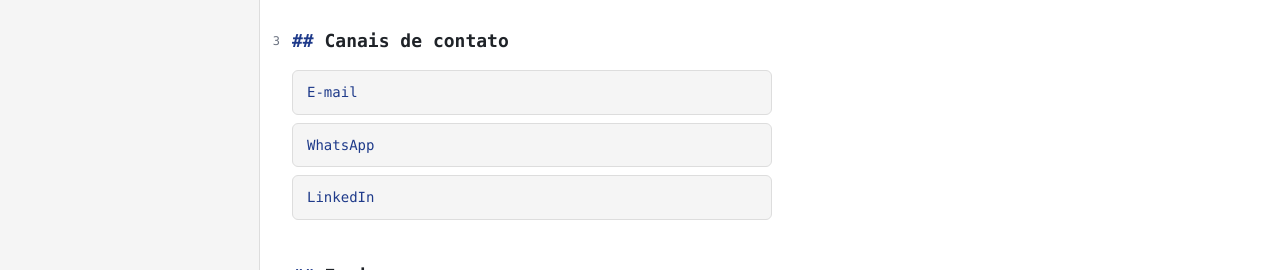
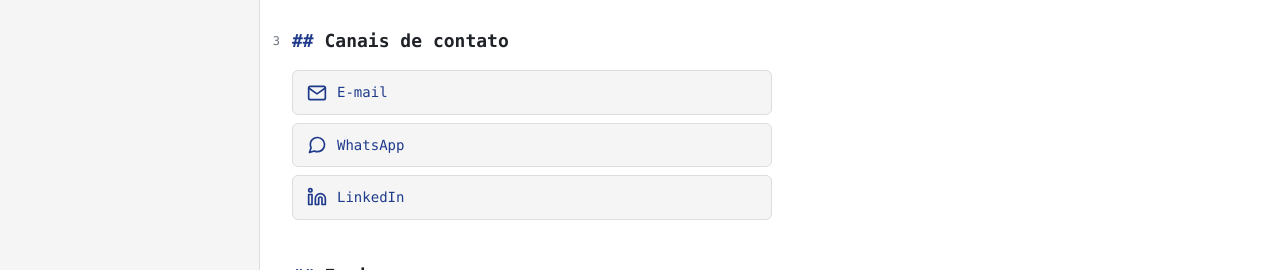
Before and after one commit to bernardorf5/Portfolio-Profissional, a React (Vite) app: page / in a window 1280 px wide. Both pictures are taken after a click on the item "Contato.md". Shown: the part 235-505 px from the top of the page. Built offline with nearby package versions, Linux system fonts and the light colour scheme.

Commit message:
Ícones em contato + prints e readme atualizados após mudanças + descrições completas de projetos

```diff
--- /dev/null
+++ b/src/components/Icone.jsx
@@ -0,0 +1,40 @@
+const caminhos = {
+    email: (
+        <>
+            <path d="M4 4h16c1.1 0 2 .9 2 2v12c0 1.1-.9 2-2 2H4c-1.1 0-2-.9-2-2V6c0-1.1.9-2 2-2z" />
+            <polyline points="22,6 12,13 2,6" />
+        </>
+    ),
+    whatsapp: (
+        <path d="M21 11.5a8.38 8.38 0 0 1-.9 3.8 8.5 8.5 0 0 1-7.6 4.7 8.38 8.38 0 0 1-3.8-.9L3 21l1.9-5.7a8.38 8.38 0 0 1-.9-3.8 8.5 8.5 0 0 1 4.7-7.6 8.38 8.38 0 0 1 3.8-.9h.5a8.48 8.48 0 0 1 8 8v.5z" />
+    ),
+    linkedin: (
+        <>
+            <path d="M16 8a6 6 0 0 1 6 6v7h-4v-7a2 2 0 0 0-2-2 2 2 0 0 0-2 2v7h-4v-7a6 6 0 0 1 6-6z" />
+            <rect x="2" y="9" width="4" height="12" />
+            <circle cx="4" cy="4" r="2" />
+        </>
+    ),
+    github: (
+        <path d="M9 19c-5 1.5-5-2.5-7-3m14 6v-3.87a3.37 3.37 0 0 0-.94-2.61c3.14-.35 6.44-1.54 6.44-7A5.44 5.44 0 0 0 20 4.77 5.07 5.07 0 0 0 19.91 1S18.73.65 16 2.48a13.38 13.38 0 0 0-7 0C6.27.65 5.09 1 5.09 1A5.07 5.07 0 0 0 5 4.77a5.44 5.44 0 0 0-1.5 3.78c0 5.42 3.3 6.61 6.44 7A3.37 3.37 0 0 0 9 18.13V22" />
+    ),
+}
+
+function Icone({ nome }) {
+    return (
+        <svg
+            className="icone"
+            viewBox="0 0 24 24"
+            fill="none"
+            stroke="currentColor"
+            strokeWidth="2"
+            strokeLinecap="round"
+            strokeLinejoin="round"
+            aria-hidden="true"
+        >
+            {caminhos[nome]}
+        </svg>
+    )
+}
+
+export default Icone
--- a/src/data/projetos.js
+++ b/src/data/projetos.js
@@ -4,8 +4,8 @@ export const projetos = [
         nome: "BlackJack-PUC",
         periodo: { pt: "Maio 2026", en: "May 2026" },
         descricao: {
-            pt: "Jogo de cartas em Python",
-            en: "Card game in Python",
+            pt: "Jogo de blackjack em Python com Pygame. O jogador enfrenta o dealer, escolhe entre Hit e Stand e acompanha a pontuação da rodada na tela.",
+            en: "Blackjack game in Python with Pygame. The player faces the dealer, chooses between Hit and Stand, and follows the round score on screen.",
         },
         tecnologias: ["Python", "Pygame"],
         github: "https://github.com/bernardorf5/BlackJack-PUC",
@@ -16,8 +16,8 @@ export const projetos = [
         nome: "Clima API",
         periodo: { pt: "Ago 2026", en: "Aug 2026" },
         descricao: {
-            pt: "API REST de clima com Spring Boot",
-            en: "Weather REST API with Spring Boot",
+            pt: "API REST de clima com Java e Spring Boot. Recebe o nome de uma cidade (/clima?cidade=Lisboa) e devolve em JSON as condições atuais e a previsão de temperatura máxima e mínima dos próximos dias.",
+            en: "Weather REST API with Java and Spring Boot. It takes a city name (/clima?cidade=Lisboa) and returns, as JSON, the current conditions and the max/min temperature forecast for the coming days.",
         },
         tecnologias: ["Java", "Spring Boot"],
         github: "https://github.com/chicortes/DIAW-At01",
--- a/src/i18n/textos.js
+++ b/src/i18n/textos.js
@@ -3,8 +3,14 @@ export const textos = {
         sobre: {
             titulo: "Sobre mim",
             apresentacao: "Olá! Sou Bernardo Ramos Ferreira. Gosto de transformar ideias em aplicações e aprender construindo.",
+            formacaoTitulo: "Formação",
+            formacao: "Estudante de Engenharia de Software na PUC Minas.",
             areasTitulo: "Áreas de atuação",
-            areas: "Exploro Python, Pygame, Java, Spring Boot e APIs.",
+            areas: "Exploro Python, Java, Spring Boot e APIs.",
+            interessesTitulo: "Interesses",
+            interesses: "Desenvolvimento web e back-end, criação de APIs e aprender tecnologias novas na prática.",
+            objetivosTitulo: "Objetivos profissionais",
+            objetivos: "Conquistar uma oportunidade de estágio em desenvolvimento de software, aplicando o que aprendo na faculdade e crescendo com projetos reais.",
             destaquesTitulo: "Projetos em destaque",
             destaque1: "BlackJack-PUC: um jogo de cartas em Python com Pygame.",
             destaque2: "Clima API: uma API REST de clima com Java e Spring Boot.",
@@ -47,8 +53,14 @@ export const textos = {
         sobre: {
             titulo: "About me",
             apresentacao: "Hi! I'm Bernardo Ramos Ferreira. I like turning ideas into applications and learning by building.",
+            formacaoTitulo: "Education",
+            formacao: "Software Engineering student at PUC Minas.",
             areasTitulo: "Areas of focus",
-            areas: "I explore Python, Pygame, Java, Spring Boot and API projects.",
+            areas: "I explore Python, Java, Spring Boot and API projects.",
+            interessesTitulo: "Interests",
+            interesses: "Web and back-end development, building APIs, and learning new technologies hands-on.",
+            objetivosTitulo: "Career goals",
+            objetivos: "To land a software development internship, applying what I learn at university and growing through real-world projects.",
             destaquesTitulo: "Featured projects",
             destaque1: "BlackJack-PUC: a card game in Python with Pygame.",
             destaque2: "Clima API: a REST weather API with Java and Spring Boot.",
--- a/src/index.css
+++ b/src/index.css
@@ -265,7 +265,9 @@ body {
 }
 
 .canais a {
-    display: block;
+    display: flex;
+    align-items: center;
+    gap: 10px;
     padding: 10px 14px;
     background: var(--bg-lateral);
     border: 1px solid var(--borda);
@@ -275,6 +277,13 @@ body {
 
 .canais a:hover {
     border-color: var(--destaque);
+}
+
+.canais .icone {
+    width: 20px;
+    height: 20px;
+    flex-shrink: 0;
+    color: var(--destaque);
 }
 
 .editor form {
--- a/src/pages/Contato.jsx
+++ b/src/pages/Contato.jsx
@@ -1,6 +1,7 @@
 import { textos } from '../i18n/textos'
 import { contatos } from '../data/contatos'
 import FormularioContato from '../components/FormularioContato'
+import Icone from '../components/Icone'
 
 function Contato({ idioma }) {
     const t = textos[idioma].contato
@@ -14,7 +15,8 @@ function Contato({ idioma }) {
                 {contatos.map((contato) => (
                     <li key={contato.id}>
                         <a href={contato.link} target={contato.externo ? "_blank" : undefined} rel={contato.externo ? "noreferrer" : undefined}>
-                            {contato.nome} {contato.detalhe}
+                            <Icone nome={contato.id} />
+                            <span>{contato.nome} {contato.detalhe}</span>
                         </a>
                     </li>
                 ))}
--- a/src/pages/SobreMim.jsx
+++ b/src/pages/SobreMim.jsx
@@ -7,8 +7,14 @@ function SobreMim({ idioma }) {
         <section>
             <h1>{t.titulo}</h1>
             <p>{t.apresentacao}</p>
+            <h2>{t.formacaoTitulo}</h2>
+            <p>{t.formacao}</p>
             <h2>{t.areasTitulo}</h2>
             <p>{t.areas}</p>
+            <h2>{t.interessesTitulo}</h2>
+            <p>{t.interesses}</p>
+            <h2>{t.objetivosTitulo}</h2>
+            <p>{t.objetivos}</p>
             <h2>{t.destaquesTitulo}</h2>
             <p>{t.destaque1}</p>
             <p>{t.destaque2}</p>
```
Also changed, not shown: 18 other files (tests, documents, lock files or other folders).
